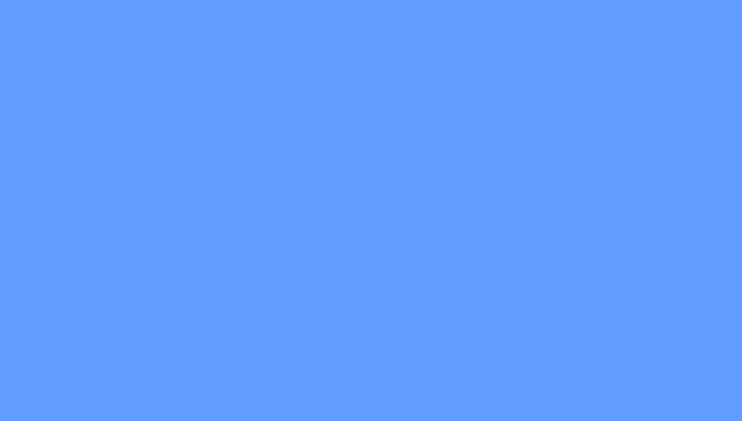
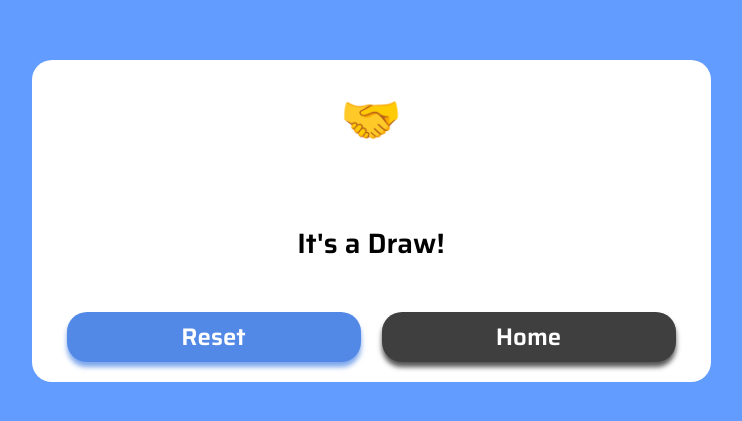
Before and after one commit to ilyastorunn/tic-tac-toe, a React (Vite) app: page /draw in a window 1280 px wide. Before the commit this address had no page. Shown: the part 179-600 px from the top of the page, without its empty margins (269-1011 px from the left). Built offline with nearby package versions, Linux system fonts and the light colour scheme.

Commit message:
bug fixes

```diff
--- a/src/App.jsx
+++ b/src/App.jsx
@@ -1,10 +1,8 @@
 import { BrowserRouter as Router, Routes, Route } from "react-router-dom";
 import "./App.css";
-import SingleGrid from "./components/SingleGrid";
-import Winner from "./components/MultiGrid";
+import Draw from "./components/Draw";
+import Winner from "./components/Winner";
 import Home from "./pages/Home";
-import SelectScreen from "./pages/SelectScreen";
-import GameMode from "./pages/GameMode";
 import GameScreen from "./pages/GameScreen";
 
 function App() {
@@ -14,9 +12,8 @@ function App() {
         <Routes>
           <Route path="/" exact element={<Home />} />
           <Route path="/game" element={<GameScreen />}  />
-          <Route path="/selection" element={<SelectScreen />} />
-          <Route path="/gamemode" element={<GameMode />} />
           <Route path="/winner/:winnerName" element={<Winner />} />
+          <Route path="/draw" element={<Draw />} />
         </Routes>
       </div>
     </Router>
--- a/src/components/SingleGrid.jsx
+++ b/src/components/Draw.jsx
@@ -1,16 +1,16 @@
 import React from "react";
-import "./SingleGrid.css";
+import "./Draw.css";
 import Buttons from "./Buttons";
 
-export default function SingleGrid() {
+export default function Draw() {
   return (
     <div className="grid">
         <div className="text">
             <div className="emoji">
-            <h4>🏆</h4>
+            <h4>🤝</h4>
             </div>
             <div className="result">
-                <h4>Congrats, you won!</h4>
+                <h4>It's a Draw!</h4>
             </div>
         </div>
       <div className="buttons">
--- a/src/components/MultiGrid.jsx
+++ b/src/components/Winner.jsx
@@ -1,5 +1,5 @@
 import React from "react";
-import "./MultiGrid.css";
+import "./Winner.css";
 import Buttons from "./Buttons";
 import { useParams } from "react-router-dom";
 
--- a/src/pages/GameScreen.jsx
+++ b/src/pages/GameScreen.jsx
@@ -47,17 +47,22 @@ export default function GameScreen() {
   };
 
   const winner = calculateWinner(board);
+  const isBoardFull = board.every((square) => square !== null);
 
   useEffect(() => {
     if (winner) {
       navigate(`/winner/${winner}`);
+    } else if (isBoardFull) {
+      navigate("/draw");
     } else {
       setPlayerEmojis(randomEmojis());
     }
-  }, [winner, navigate]);
+  }, [winner, isBoardFull, navigate]);
 
   const status = winner
     ? `Congratulations, Player ${winner} is the winner!`
+    : isBoardFull
+    ? "It's a draw!"
     : `Next player: ${xIsNext ? playerEmojis[0] : playerEmojis[1]}`;
 
   return (
```
Also changed, not shown: src/components/Draw.css (renamed from src/components/SingleGrid.css), src/components/Winner.css (renamed from src/components/MultiGrid.css).
